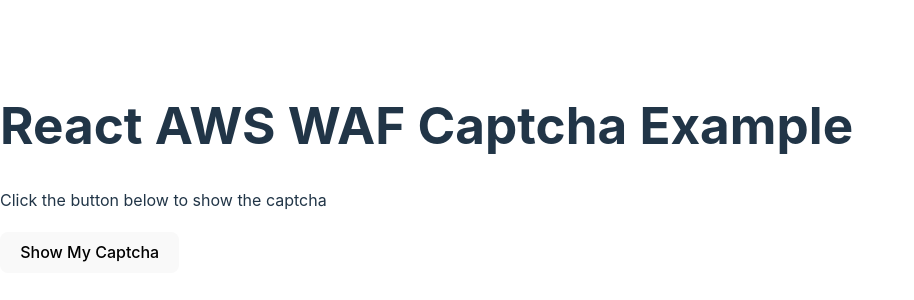
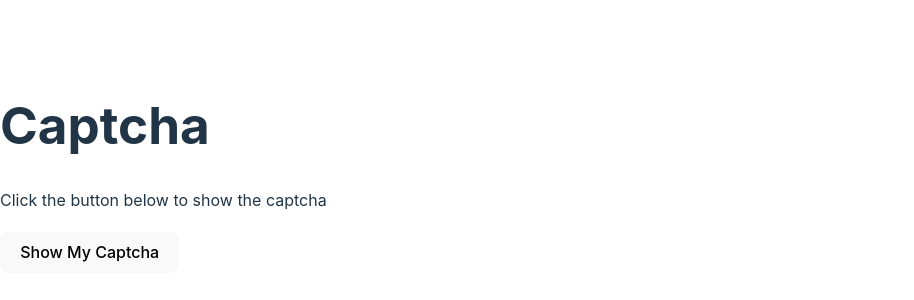
Before and after one commit to Marc985/waf-react-integration, a React (Vite) app: page / in a window 1280 px wide. Shown: the part 232-532 px from the top of the page, without its empty margins (0-914 px from the left). Built offline with nearby package versions, Linux system fonts and the light colour scheme.

Commit message:
add content

```diff
--- a/src/App.tsx
+++ b/src/App.tsx
@@ -5,7 +5,7 @@
   return (
     <>
      <div className="text-center text-4xl">
-      <h1>React AWS WAF Captcha Example</h1>
+      <h1>Captcha</h1>
       <p>Click the button below to show the captcha</p>
       <CaptchaComponent/>
      </div>
```
